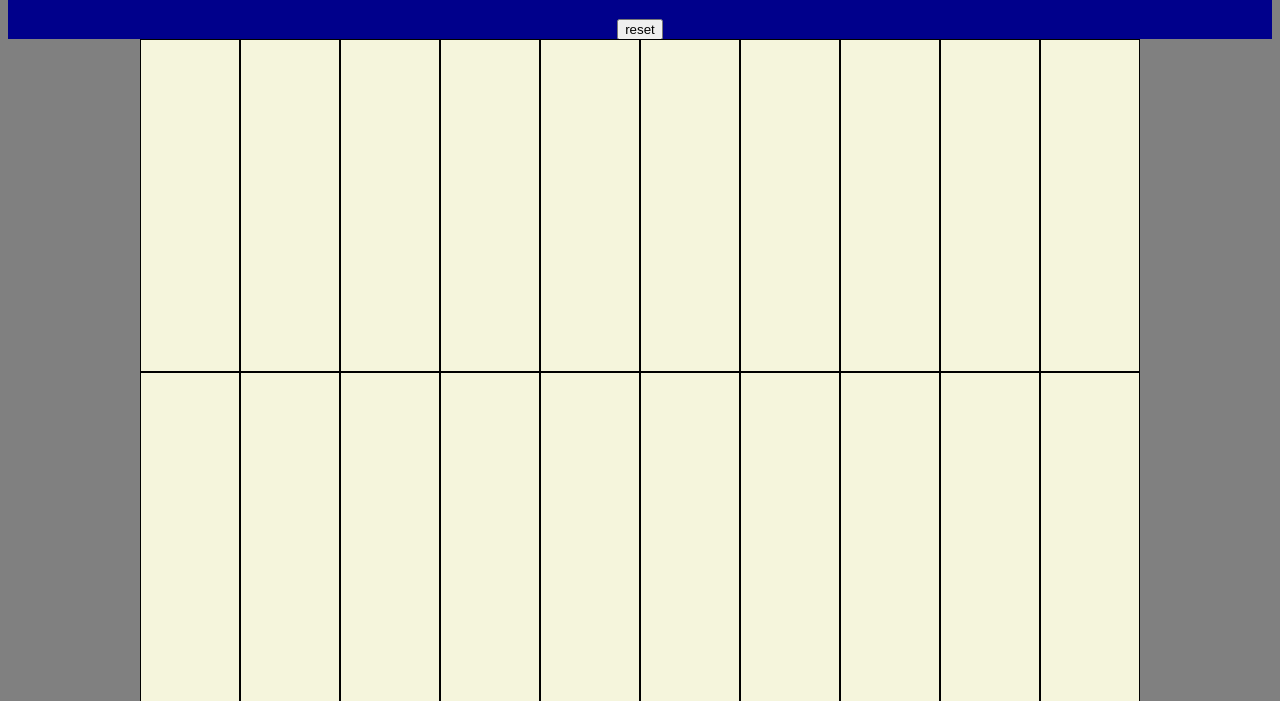
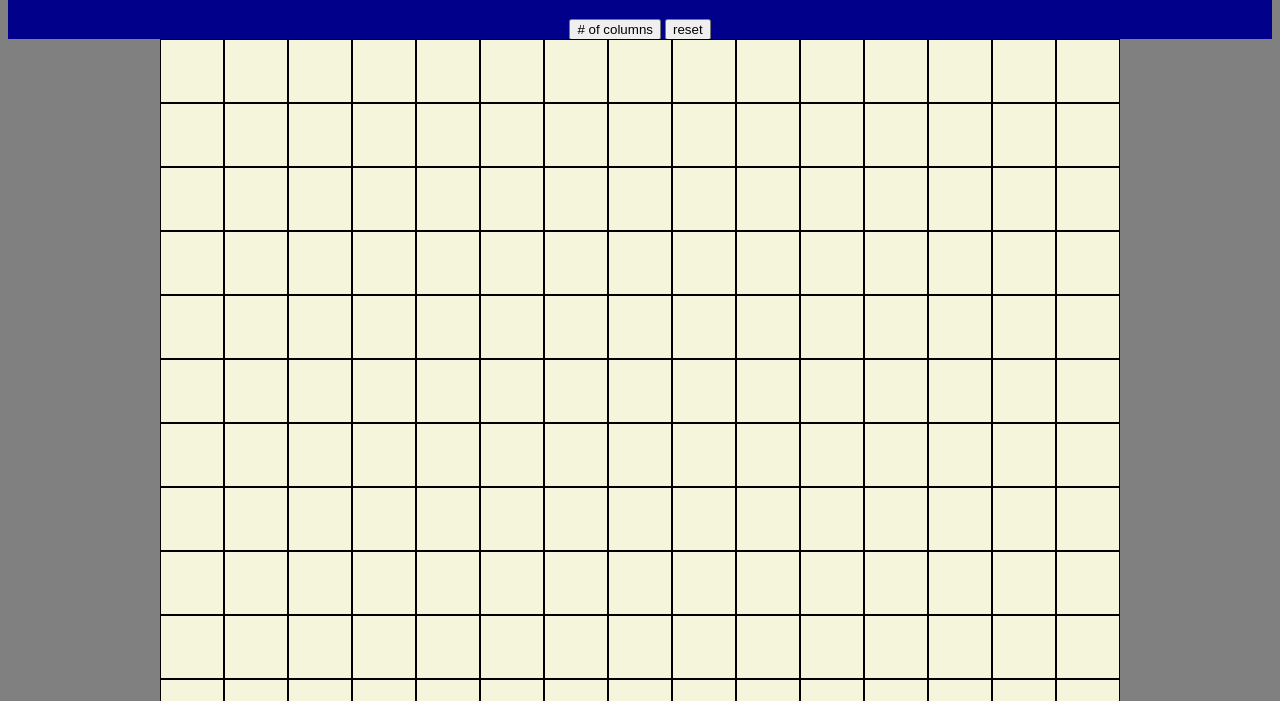
Before and after one commit to ClearlyJustSomeGuy/etch-a-sketch, a plain HTML site: page index.html in a window 1280 px wide. Shown: the part 99-800 px from the top of the page. Drawn offline with Linux system fonts and the light colour scheme.

Commit message:
Add prompt for columns

```diff
--- a/css/style.css
+++ b/css/style.css
@@ -13,8 +13,8 @@ body {
 }
 
 .grid-container {
-    width: 1000px;
-    height: 1000px;
+    width: 960px;
+    height: 960px;
     background-color:beige;
     margin-left:auto;
     margin-right: auto;
--- a/index.html
+++ b/index.html
@@ -7,34 +7,10 @@
     <body>
         <div id=title>
             <h1>Sketch It</h1>
+            <button id="ucolumns"># of columns</button>
             <button id="reset">reset</button>
         </div>
         <div class="grid-container">
-            <div class="grid-item"></div>
-            <div class="grid-item"></div>
-            <div class="grid-item"></div>
-            <div class="grid-item"></div>
-            <div class="grid-item"></div>
-            <div class="grid-item"></div>
-            <div class="grid-item"></div>
-            <div class="grid-item"></div>
-            <div class="grid-item"></div>
-            <div class="grid-item"></div>
-            <div class="grid-item"></div>
-            <div class="grid-item"></div>
-            <div class="grid-item"></div>
-            <div class="grid-item"></div>
-            <div class="grid-item"></div>
-            <div class="grid-item"></div>
-            <div class="grid-item"></div>
-            <div class="grid-item"></div>
-            <div class="grid-item"></div>
-            <div class="grid-item"></div>
-            <div class="grid-item"></div>
-            <div class="grid-item"></div>
-            <div class="grid-item"></div>
-            <div class="grid-item"></div>
-            <div class="grid-item"></div>
         </div>
         <script type="text/javascript" src="./js/jscript.js"></script>
     </body>
--- a/js/jscript.js
+++ b/js/jscript.js
@@ -1,4 +1,29 @@
-let columns = 10;
+let columns = 15;
+console.log(typeof columns);
+
+let ucolumns = document.querySelector('#ucolumns');
+ucolumns.addEventListener('click', () => {
+    columns = prompt("Please enter the number of columns you would like", 50);
+
+    while (typeof columns !== 'number' || columns < 1 || columns > 100) {
+        columns = prompt("Keep it between 1 and 100, please");
+    }
+})
+
+
+let pixels = columns * columns;
+
+const gridCont = document.querySelector(".grid-container");
+
+// Manually adjust grid # of columns
+gridCont.style.cssText = 'grid-template-columns: repeat(' + columns + ', auto);'
+
+//Insert columns^2 number of divs into .grid-container
+for (let i = 0; i < pixels; i++) {
+    const square = document.createElement('div');
+    square.classList = 'grid-item';
+    gridCont.appendChild(square);
+}
 
 // Set grid items to black when mouseover
 const grids = document.querySelectorAll(".grid-item");
@@ -15,9 +40,3 @@ reset.addEventListener('click', () => {
         box.classList.remove('dark');
     })
 })
-
-// Manually adjust grid # of columns
-const gridCont = document.querySelector(".grid-container");
-gridCont.style.cssText = 'grid-template-columns: repeat(' + columns + ', auto);';
-
-//Insert columns^2 number of divs into .grid-container
```
